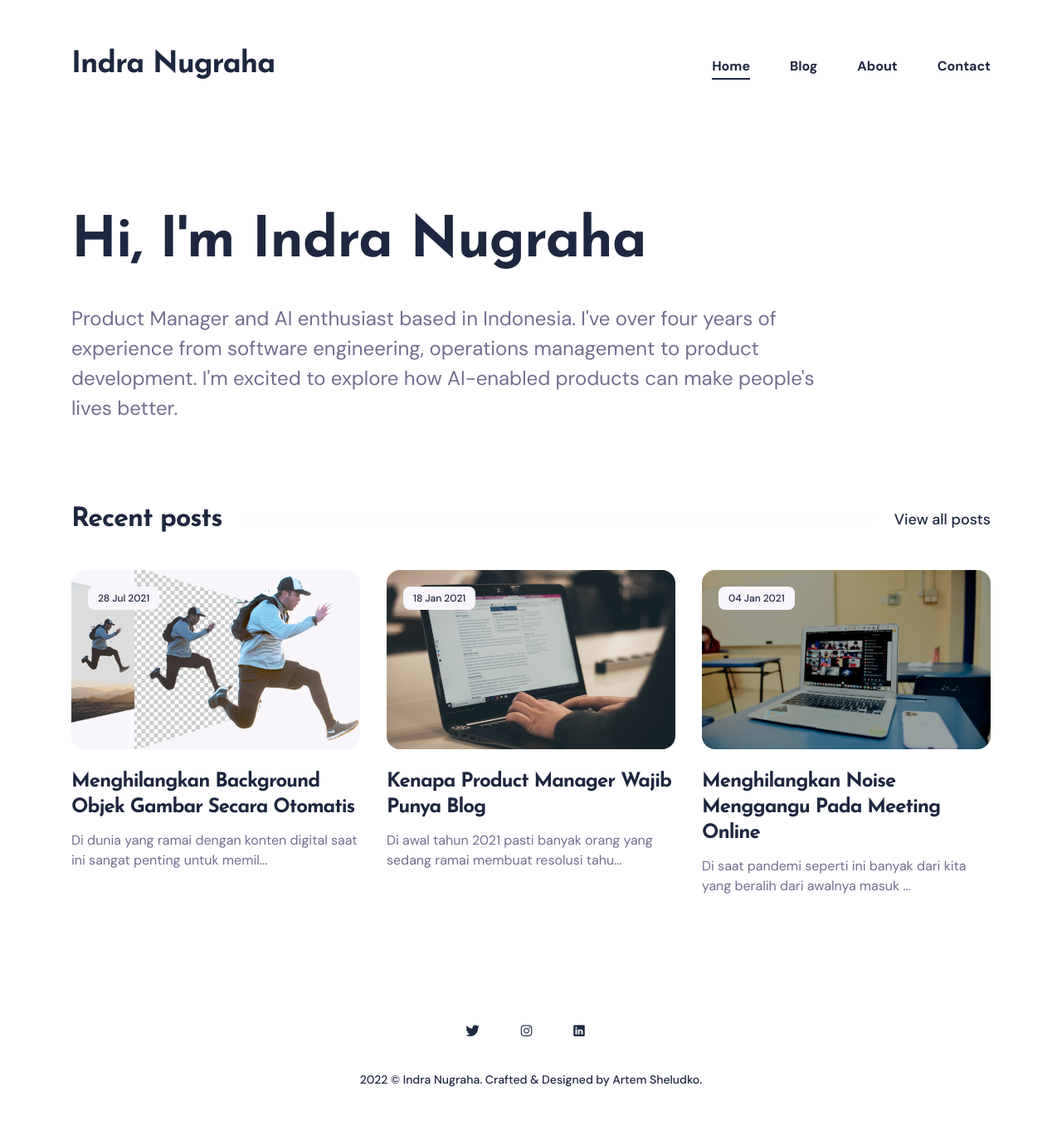
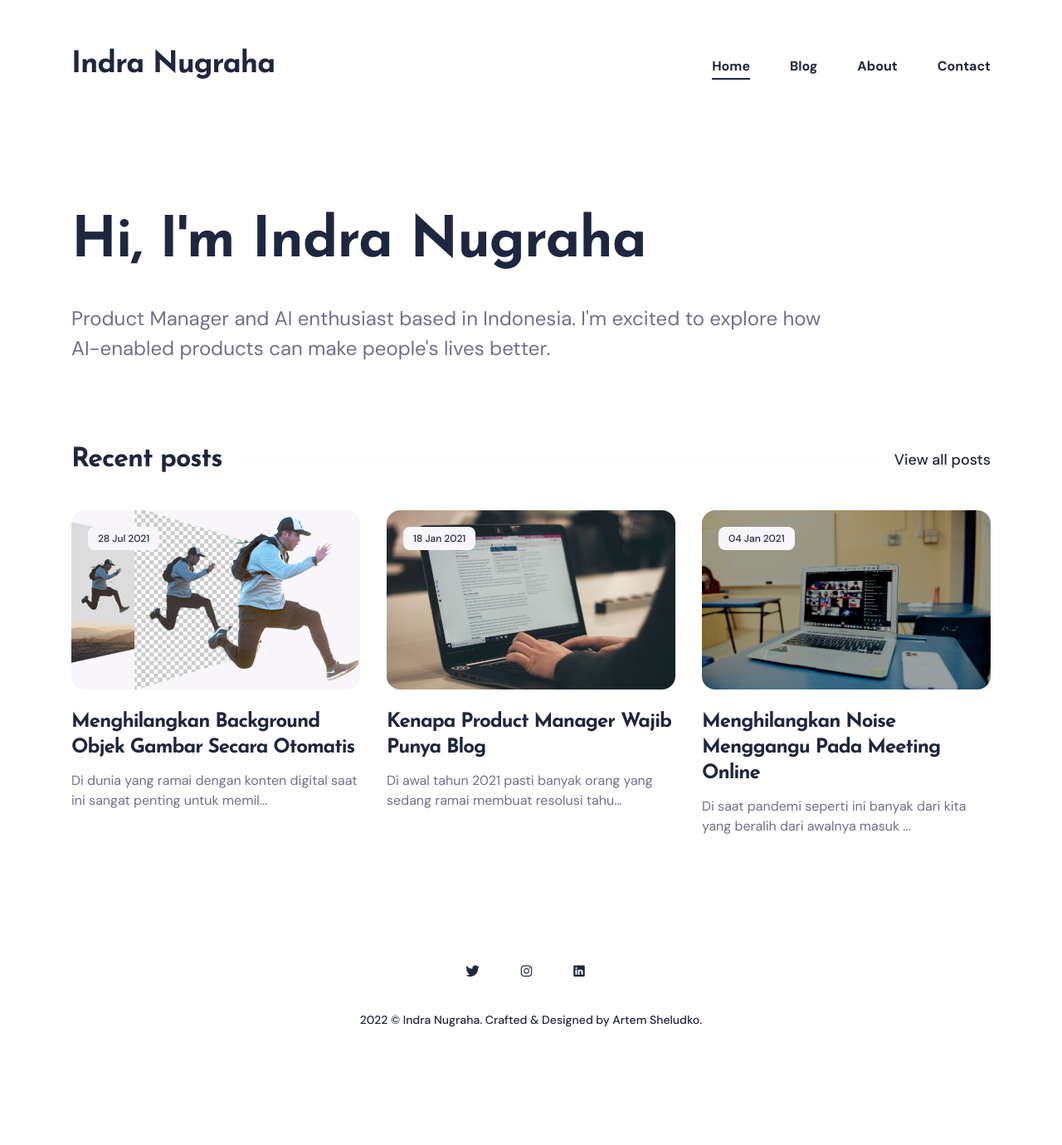
Before and after one commit to indrango/indrango.github.io, a Jekyll site: the page built from index.html, in a window 1280 px wide. Shown: the whole page at 83% size. Built offline with Jekyll 4.4.1, drawn with Linux system fonts in a browser that asks for light colours; nearby versions of some CDN libraries; after the commit the page ends 1308 px from its top, so only the background shows below that.

Commit message:
change blog description

```diff
--- a/_data/settings.yml
+++ b/_data/settings.yml
@@ -26,7 +26,7 @@ menu__settings:
 # Hero Settings
 hero:
   hero__title: Hi, I'm Indra Nugraha
-  hero__description:  Product Manager and AI enthusiast based in Indonesia. I've over four years of experience from software engineering, operations management to product development. I'm excited to explore how AI-enabled products can make people's lives better.
+  hero__description:  Product Manager and AI enthusiast based in Indonesia. I'm excited to explore how AI-enabled products can make people's lives better.
 
 #-------------------------------
 # # Portfolio Settings
```
